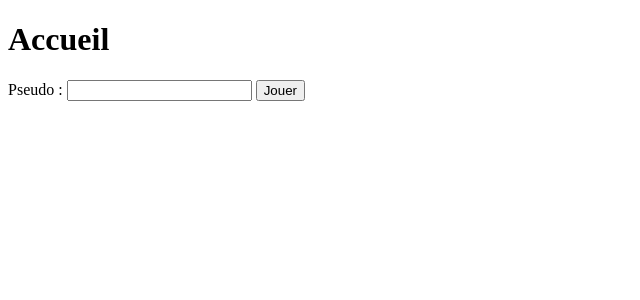
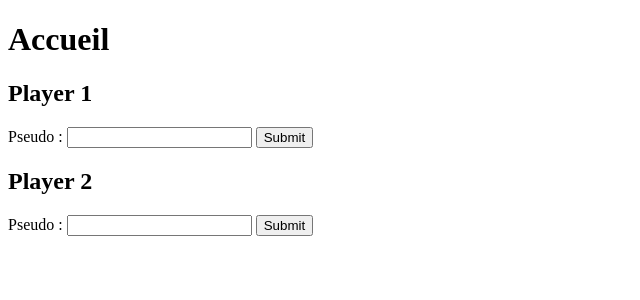
Before and after one commit to SacleuxBenoit/game-1v1-2D, a PHP site: page / in a window 1280 px wide. Shown: the top 300 px of the page, without its empty margins (0-640 px from the left). Run offline with PHP 8.4, Linux system fonts and the light colour scheme.

Commit message:
create a form for the player 1 && 2 :heavy_plus_sign: inputs type text for the pseudo && input type submit :arrow_right: index.php

```diff
--- a/index.php
+++ b/index.php
@@ -10,10 +10,18 @@
 <body>
     <h1>Accueil</h1>
 
-    <label for="pseudo">Pseudo : </label>
-    <input id="pseudo">
+<form action="#" method="POST">
+    <h2>Player 1</h2>
+        <label for="pseudo">Pseudo : </label>
+        <input type="text" id="pseudo" name="pseudo">
+        <input type="submit" value="Submit">
 
-    <button onclick="redirection()">Jouer</button>
+    <h2>Player 2</h2>
+        <label for="pseudo">Pseudo : </label>
+        <input type="text" id="pseudo" name="pseudo">
+        <input type="submit" value="Submit">
+</form>
+
 
     <script src="js/script.js"></script>
 </body>
```
